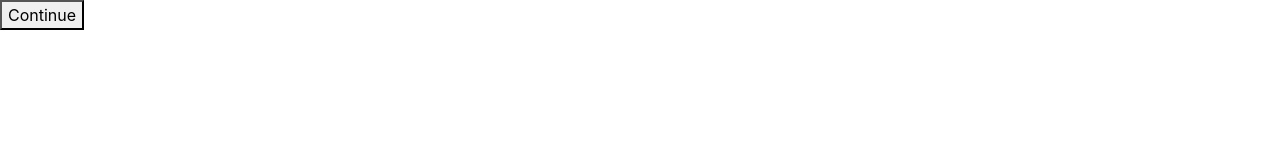
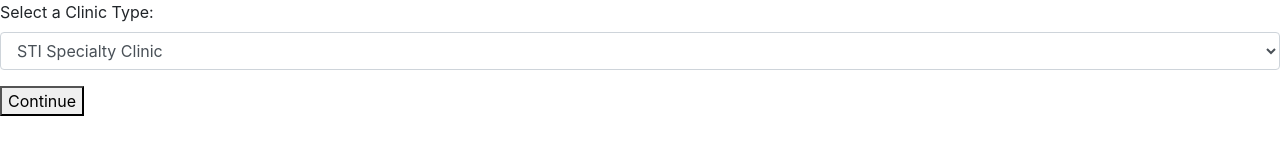
Before and after one commit to Techychris/-it202spr2018, a plain HTML site: page final/part-b.html in a window 1280 px wide. Drawn offline with nearby package versions, Linux system fonts and the light colour scheme; some packages are replaced by stand-ins of ours.

Commit message:
final partb step 6 + 7

```diff
--- a/final/part-b.html
+++ b/final/part-b.html
@@ -10,20 +10,29 @@
 </head>
 
 <body>
-    <div id = "initScreen">
-            <button id ="finalbtn">Continue</button>
+    <div id="initScreen">
+
+        <div class="form-group">
+            <label for="clinicselect">Select a Clinic Type:</label>
+            <select class="form-control" id="clinicselect">
+                <option value = "STI Specialty Clinic">STI Specialty Clinic</option>
+                <option value = "Mental Health Clinic">Mental Health Clinic</option>
+                <option value = "WIC Clinic">WIC Clinic</option>
+            </select>
         </div>
-    <div id = "groupScreen">
+        <button id="finalbtn">Continue</button>
+    </div>
+    <div id="groupScreen">
 
     </div>
 
     <script>
-    $("#finalbtn").on("click", function(){
-        var url = "https://data.cityofchicago.org/resource/t57k-za2y.json";
+        $("#finalbtn").on("click", function () {
+            var url = "https://data.cityofchicago.org/resource/t57k-za2y.json?clinic_type=" + $("#clinicselect option:selected").text();
             $.get(url, function (res) {
                 console.log(res);
                 $.each(res, function (i, v) {
-                $("#groupScreen").append("<a href = '#' class = 'list-group-item list-group-item-action flex-column align-items-start'> <div class='d-flex w-100 justify-content-between'><h5 class='mb-1'>"+v.site_name+"</h5><small>"+v.clinic_type+"</small></div><p class  = 'mb1'> "+v.street_address +"<br>"+v.city +", "+v.state+" "+v.zip +"<br>" + v.phone_1 + "</p><small>"+v.hours_of_operation +"</small></a>");
+                    $("#groupScreen").append("<a href = '#' class = 'list-group-item list-group-item-action flex-column align-items-start'> <div class='d-flex w-100 justify-content-between'><h5 class='mb-1'>" + v.site_name + "</h5><small>" + v.clinic_type + "</small></div><p class  = 'mb1'> " + v.street_address + "<br>" + v.city + ", " + v.state + " " + v.zip + "<br>" + v.phone_1 + "</p><small>" + v.hours_of_operation + "</small></a>");
                 });
             });
         });
```
Lines whose indentation alone changed are shown as unchanged.
